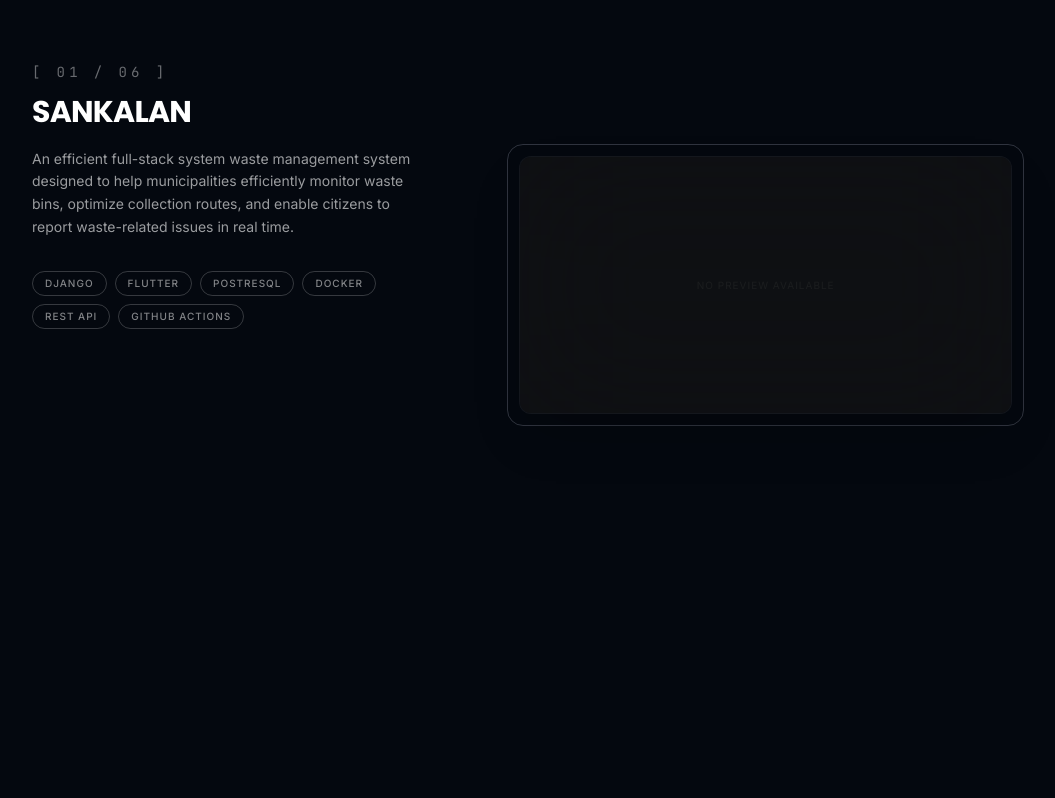
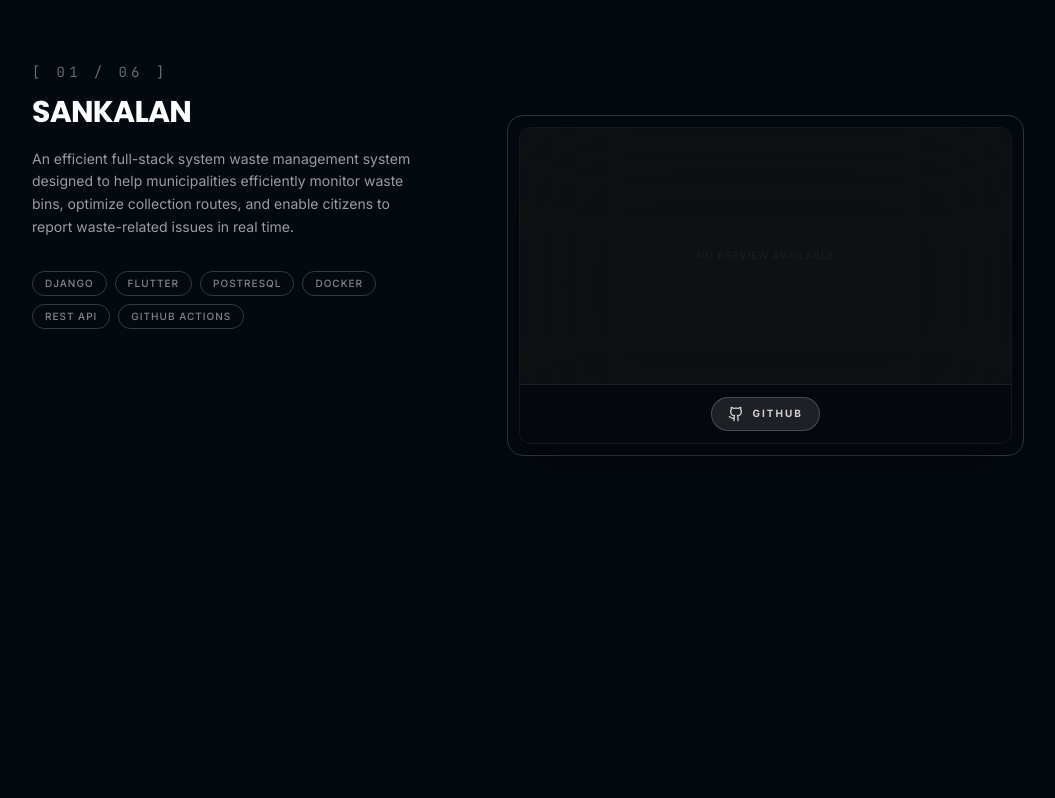
Before and after one commit to Upendra48/Upendra-Portfolio, a React (Vite) app: page / in a window 1280 px wide. Shown: the part 4902-5700 px from the top of the page, without its empty margins (132-1187 px from the left). Built offline with nearby package versions, Linux system fonts and the light colour scheme.

Commit message:
feat: video support in project card

```diff
--- a/src/sections/Showcase.tsx
+++ b/src/sections/Showcase.tsx
@@ -8,19 +8,27 @@ interface Project {
   description: string;
   stack: string[];
   image: string | null;
+  video: string | null;
   github: string | null;
   live: string | null;
 }
 
 const projects: Project[] = [
-
   {
     id: 1,
     name: "Sankalan",
     description:
       "An efficient full-stack system waste management system designed to help municipalities efficiently monitor waste bins, optimize collection routes, and enable citizens to report waste-related issues in real time.",
-    stack: ["Django", "Flutter", "PostreSQL", "Docker", "REST API", "Github Actions"],
+    stack: [
+      "Django",
+      "Flutter",
+      "PostreSQL",
+      "Docker",
+      "REST API",
+      "Github Actions",
+    ],
     image: null,
+    video: null,
     github: "https://github.com/Upendra48/Sankalan",
     live: null,
   },
@@ -28,9 +36,18 @@ const projects: Project[] = [
   {
     id: 2,
     name: "Anugaman",
-    description:"A job application tracking backend system where users can manage and track their job applications using a modern Kanban-style workflow.",
-    stack: ["Django", "MongoDB", "Redis", "Docker", "REST API", "Github Actions"],
+    description:
+      "A job application tracking backend system where users can manage and track their job applications using a modern Kanban-style workflow.",
+    stack: [
+      "Django",
+      "MongoDB",
+      "Redis",
+      "Docker",
+      "REST API",
+      "Github Actions",
+    ],
     image: null,
+    video: null,
     github: "https://github.com/Upendra48/Anugaman",
     live: null,
   },
@@ -40,8 +57,17 @@ const projects: Project[] = [
     name: "Paila",
     description:
       "A location-powered community fitness platform (Mobile App) that turns walking and running into a shared game. Users are automatically placed into live, district-based rooms using real-time coordinates, where they can track activity together, compete locally, and build territory through valid walking or running routes.",
-    stack: ["Flutter", "Nodejs", "Express", "MongoDB", "Redis", "Socket.io", "Team Project"],
+    stack: [
+      "Flutter",
+      "Nodejs",
+      "Express",
+      "MongoDB",
+      "Redis",
+      "Socket.io",
+      "Team Project",
+    ],
     image: null,
+    video: null,
     github: "https://github.com/saugat1070/Team-USA",
     live: null,
   },
@@ -50,8 +76,16 @@ const projects: Project[] = [
     name: "Sign Language Glove",
     description:
       "A wearable sign-language recognition system  that translates Nepali Sign Language (NSL) gestures into spoken audio in real time using ESP32, Flex sensors, MPU-6050(gyroscope/accelerometer) to capture the hand gestures and Random Forest and LSTM to predict the gestures.",
-    stack: ["Python", "Jupyter Notebook", "Arduino","Scikit-learn","Pandas", "Team Project"],
+    stack: [
+      "Python",
+      "Jupyter Notebook",
+      "Arduino",
+      "Scikit-learn",
+      "Pandas",
+      "Team Project",
+    ],
     image: null,
+    video: null,
     github: "https://github.com/Upendra48/SignLanguage_Glove",
     live: null,
   },
@@ -59,9 +93,19 @@ const projects: Project[] = [
   {
     id: 5,
     name: "Emergency Response System for Women's Safety",
-    description:"Built an IoT-powered wearable emergency response device that instantly sends GPS-based SOS alerts via SMS using ESP32, GPS, and GSM modules. The system features a web-based configuration portal, LCD feedback, and continuous live location updates for enhanced personal safety.",
-    stack: ["C++", "TinyGPS++", "ESP32", "NEO-6M GPS","SIM800L GSM","Wifi Library","Team Project"],
+    description:
+      "Built an IoT-powered wearable emergency response device that instantly sends GPS-based SOS alerts via SMS using ESP32, GPS, and GSM modules. The system features a web-based configuration portal, LCD feedback, and continuous live location updates for enhanced personal safety.",
+    stack: [
+      "C++",
+      "TinyGPS++",
+      "ESP32",
+      "NEO-6M GPS",
+      "SIM800L GSM",
+      "Wifi Library",
+      "Team Project",
+    ],
     image: null,
+    video: null,
     github: "https://github.com/Sanjog34/Emergency_Response_System",
     live: null,
   },
@@ -72,11 +116,11 @@ const projects: Project[] = [
       "A scraper that collects publicly available voter records from the Election Commission of Nepal using ETL pipeline to exports them as clean CSV files.",
     stack: ["Python", "BeautifulSoup", "Pandas", "PyMuPDF", "ETL Pipeline"],
     image: null,
+    video: null,
     github:
       "https://github.com/Upendra48/Nepal-Election-Commission-Voter-Data-Scraper",
     live: null,
   },
-
 ];
 
 const Showcase: React.FC = () => {
@@ -254,8 +298,19 @@ const Showcase: React.FC = () => {
             >
               <div className="relative w-full max-w-[500px]">
                 <div className="absolute -inset-3 border border-moonstone/20 rounded-2xl" />
-                <div className="relative z-10 w-full rounded-xl overflow-hidden shadow-2xl bg-zinc-900/20 backdrop-blur-3xl border border-white/5 flex items-center justify-center">
-                  {item.image ? (
+                <div className="relative z-10 w-full rounded-xl overflow-hidden shadow-2xl bg-zinc-900/20 backdrop-blur-3xl border border-white/5">
+                  <div className="flex items-center justify-center">
+                    {item.video ? (
+                      <video
+                        controls
+                        playsInline
+                        poster={item.image ?? undefined}
+                        className="w-full h-auto block object-cover bg-zinc-900"
+                      >
+                        <source src={item.video} type="video/mp4" />
+                        Your browser does not support the video tag.
+                      </video>
+                    ) : item.image ? (
                       <img
                         src={item.image}
                         alt={item.name}
@@ -268,18 +323,19 @@ const Showcase: React.FC = () => {
                         </span>
                       </div>
                     )}
+                  </div>
 
-                  {/* Desktop Hover Overlay */}
-                  <div className="absolute inset-0 z-30 flex items-center justify-center gap-3 bg-black/40 opacity-0 hover:opacity-100 transition-opacity duration-300 backdrop-blur-[2px]">
+                  {(item.github !== null || item.live !== null) && (
+                    <div className="flex flex-wrap justify-center gap-2 border-t border-white/10 bg-black/20 px-4 py-3">
                       {item.github !== null && (
                         <a
                           href={item.github}
                           target="_blank"
                           rel="noopener noreferrer"
-                        className="flex items-center gap-2 px-5 py-2.5 rounded-full bg-white/10 border border-white/20 backdrop-blur-md transform translate-y-2 hover:translate-y-0 transition-transform duration-300"
+                          className="inline-flex items-center justify-center gap-2 rounded-full bg-white/10 border border-white/20 px-4 py-2 text-white/80 hover:text-white hover:bg-white/15 transition-colors duration-300"
                         >
-                        <Github size={18} className="text-white" />
-                        <span className="text-[10px] font-bold text-white tracking-[0.2em] uppercase">
+                          <Github size={16} aria-hidden="true" />
+                          <span className="text-[10px] font-bold tracking-[0.2em] uppercase">
                             GitHub
                           </span>
                         </a>
@@ -289,15 +345,16 @@ const Showcase: React.FC = () => {
                           href={item.live}
                           target="_blank"
                           rel="noopener noreferrer"
-                        className="flex items-center gap-2 px-5 py-2.5 rounded-full bg-white/10 border border-white/20 backdrop-blur-md transform translate-y-2 hover:translate-y-0 transition-transform duration-300"
+                          className="inline-flex items-center justify-center gap-2 rounded-full bg-white/10 border border-white/20 px-4 py-2 text-white/80 hover:text-white hover:bg-white/15 transition-colors duration-300"
                         >
-                        <ExternalLink size={18} className="text-white" />
-                        <span className="text-[10px] font-bold text-white tracking-[0.2em] uppercase">
+                          <ExternalLink size={16} aria-hidden="true" />
+                          <span className="text-[10px] font-bold tracking-[0.2em] uppercase">
                             Live
                           </span>
                         </a>
                       )}
                     </div>
+                  )}
                 </div>
               </div>
             </motion.div>
@@ -335,15 +392,27 @@ const Showcase: React.FC = () => {
                 </h3>
               </div>
 
-              {item.image !== null && (
+              {(item.image !== null || item.video !== null) && (
                 <div className="relative w-full min-w-0 max-w-full mx-auto">
                   <div className="absolute -inset-1.5 sm:-inset-2 border border-moonstone/10 rounded-xl pointer-events-none" />
                   <div className="relative z-10 w-full rounded-lg overflow-hidden shadow-xl bg-zinc-900/20 backdrop-blur-3xl border border-white/5">
+                    {item.video ? (
+                      <video
+                        controls
+                        playsInline
+                        poster={item.image ?? undefined}
+                        className="w-full h-auto max-w-full block object-contain bg-zinc-900"
+                      >
+                        <source src={item.video} type="video/mp4" />
+                        Your browser does not support the video tag.
+                      </video>
+                    ) : (
                       <img
-                      src={item.image}
+                        src={item.image ?? undefined}
                         alt={item.name}
                         className="w-full h-auto max-w-full block object-contain"
                       />
+                    )}
                   </div>
                 </div>
               )}
```
Lines whose indentation alone changed are shown as unchanged.
